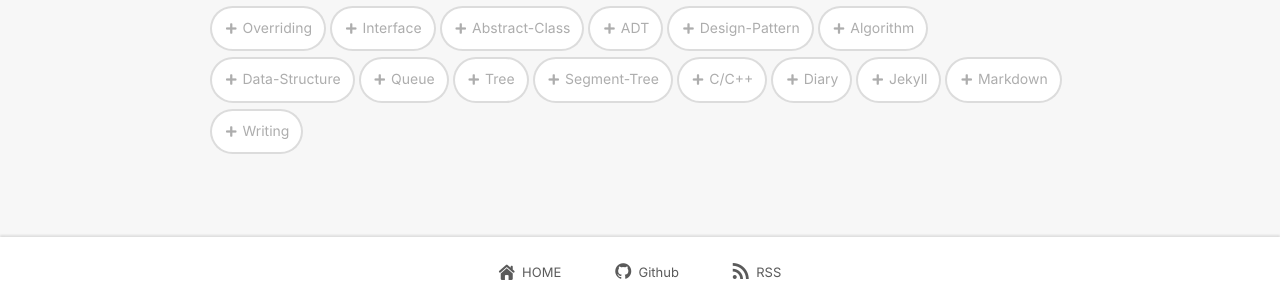
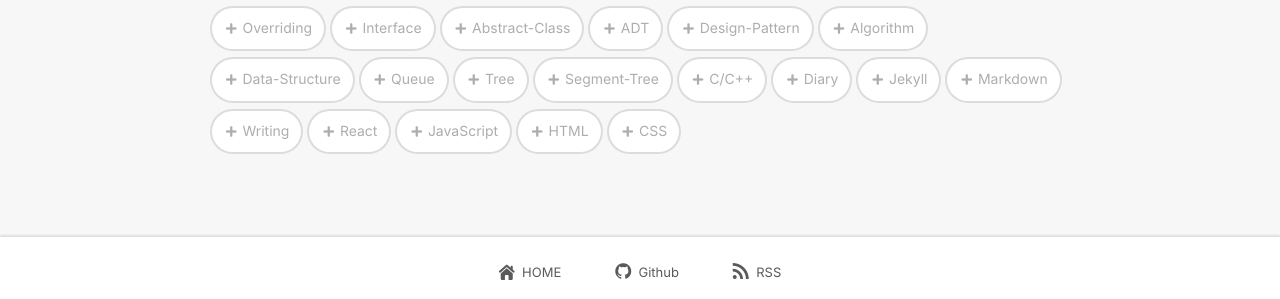
Before and after one commit to bini59/bini59.github.io, a Jekyll site: the page built from tag/index.html, in a window 1280 px wide. Shown: the part 209-508 px from the top of the page. Built offline with Jekyll 4.4.1, drawn with Linux system fonts in a browser that asks for light colours; nearby versions of some CDN libraries; comment, search, counter and statistics services are not loaded.

Commit message:
Chore : Add tag React, html, css, javascript

```diff
--- a/_data/tags.yml
+++ b/_data/tags.yml
@@ -22,3 +22,8 @@
 - jekyll
 - markdown
 - Writing
+
+- React
+- JavaScript
+- HTML
+- CSS
```
